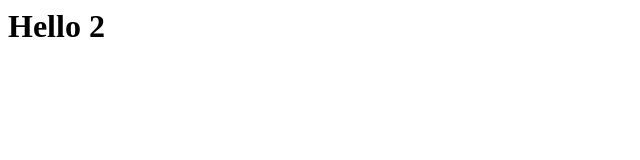
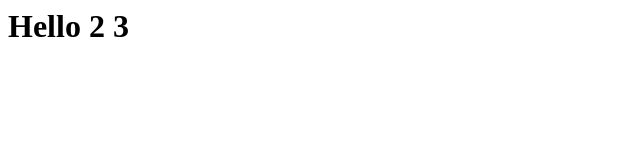
Before and after one commit to zidski/52days, a plain HTML site: page index.html in a window 1280 px wide. Shown: the full height of the page, 0-640 px from the left. Drawn offline with Linux system fonts and the light colour scheme.

Commit message:
update index.html
test change

```diff
--- a/index.html
+++ b/index.html
@@ -1 +1 @@
-<h1>Hello 2</h1>
+<h1>Hello 2 3</h1>
```
